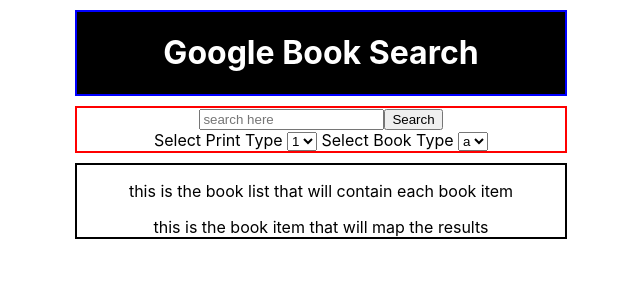
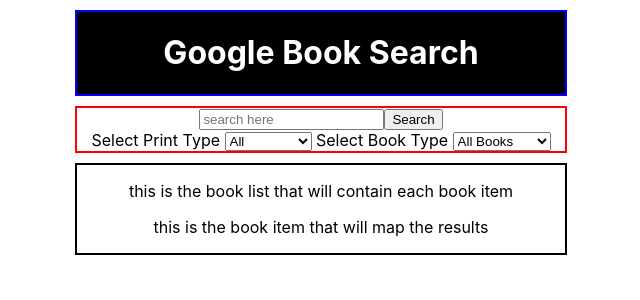
Before and after one commit to thinkful-ei-shark/google-book-api-ryan-dom, a React (Create React App) app: page / in a window 1280 px wide. Shown: the top 300 px of the page, without its empty margins (319-959 px from the left). Built offline with nearby package versions, Linux system fonts and the light colour scheme.

Commit message:
got API to work

```diff
--- a/src/App.js
+++ b/src/App.js
@@ -10,8 +10,8 @@
 class App extends Component {
   state = {
     search: "",
-    printType: null,
-    bookType: null,
+    printType: 'all',
+    bookType: 'partial',
     results: {},
   };
 
@@ -27,14 +27,22 @@
       printType: printType,
       bookType: bookType,
     });
+    this.getApiRequest(search,bookType,printType)
   };
 
 
 
+  getApiRequest = (search, bookType, printType) => {
+    let filterBookType = `&filter=${bookType}`
+    let filterPrintType = `&printType=${printType}`
+    fetch(`https://www.googleapis.com/books/v1/volumes?q=${search}${filterBookType}`)
+    .then(res => res.json())
+    .then(data => console.log('heres your data', data))
+  }
 
 
   render() {
-    console.log(this.state);
+    //console.log(this.state);
     return (
       <div className="App">
         <Header />
--- a/src/Components/BookResults/BookItem.js
+++ b/src/Components/BookResults/BookItem.js
@@ -4,7 +4,7 @@
 
     render() {
         return (
-            <p1>this is the book item that will map the results</p1>
+            <p>this is the book item that will map the results</p>
          );
     }
 }
--- a/src/Components/SearchItems/Search.js
+++ b/src/Components/SearchItems/Search.js
@@ -11,7 +11,7 @@
 
         return (
           <div>
-            <form class="search-box" onSubmit={handleSearchClicked}>
+            <form className="search-box" onSubmit={handleSearchClicked}>
               <input
                 type="text"
                 id="search-input"
@@ -20,23 +20,20 @@
               />
               <button id="search-button">Search</button>
               <div><wrap>
-                <label for="printType">Select Print Type </label>
+                <label htmlFor="printType">Select Print Type </label>
                 <select id="printType">
-                  <option value="1">1</option>
-                  <option value="2">2</option>
-                  <option value="3">3</option>
-                  <option value="4">4</option>
-                  <option value="5">5</option>
+                  <option value="all">All</option>
+                  <option value="books">Books</option>
+                  <option value="magazines">Magazines</option>
                 </select>
               </wrap>
-              <wrap class="book-type-box">
-                <label for="bookType"> Select Book Type </label>
+              <wrap className="book-type-box">
+                <label htmlFor="bookType"> Select Book Type </label>
                 <select id="bookType">
-                  <option value="a">a</option>
-                  <option value="b">b</option>
-                  <option value="c">c</option>
-                  <option value="d">d</option>
-                  <option value="e">e</option>
+                  <option value="partial">All Books</option>
+                  <option value="free-ebooks">Free eBooks</option>
+                  <option value="paid-ebooks">Paid eBooks</option>
+                  <option value="ebooks">All eBooks</option>
                 </select>
               </wrap></div>
             </form>
--- a/src/index.js
+++ b/src/index.js
@@ -1,4 +1,4 @@
-import React, { Children } from 'react';
+import React from 'react';
 import ReactDOM from 'react-dom';
 import './index.css';
 import App from './App';
```
